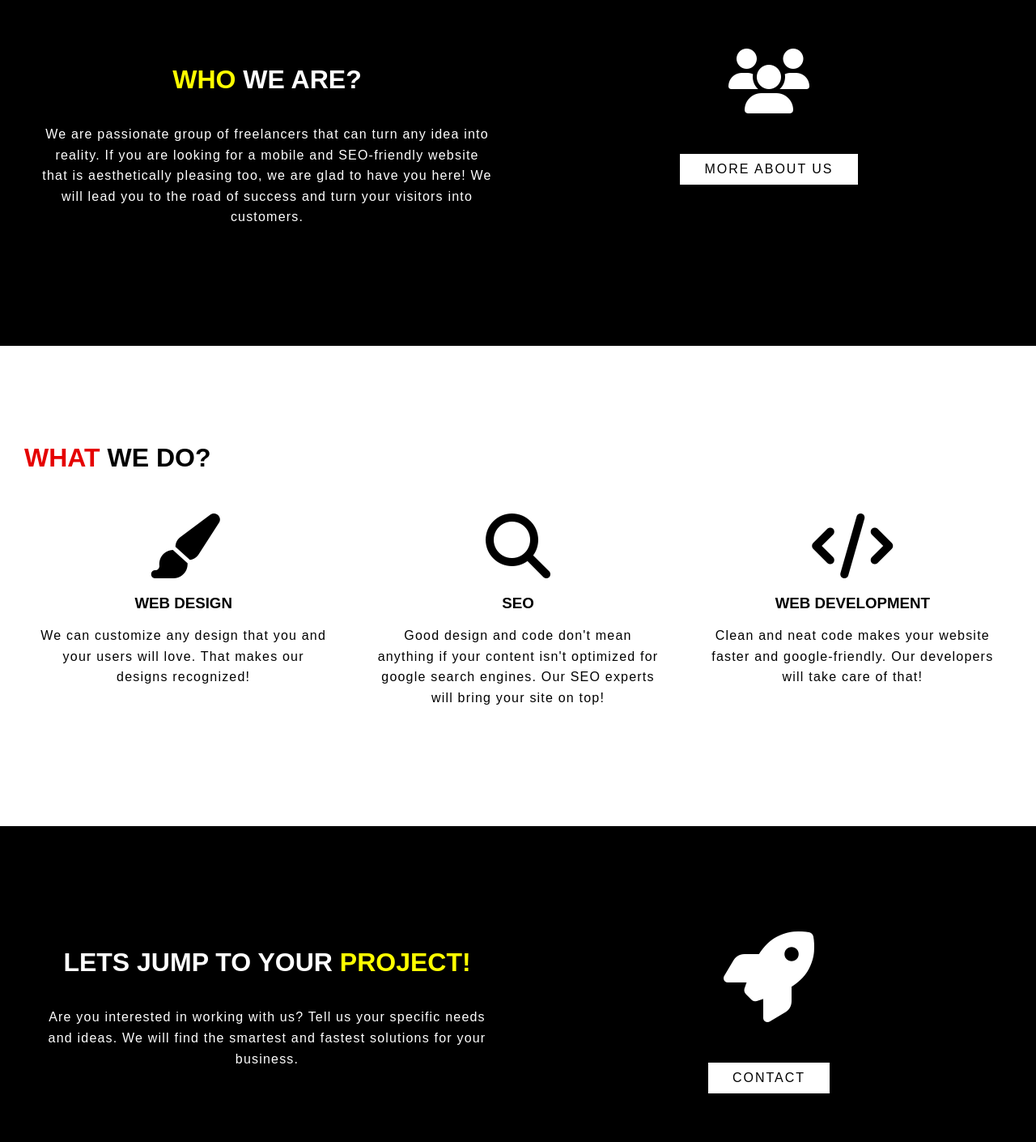
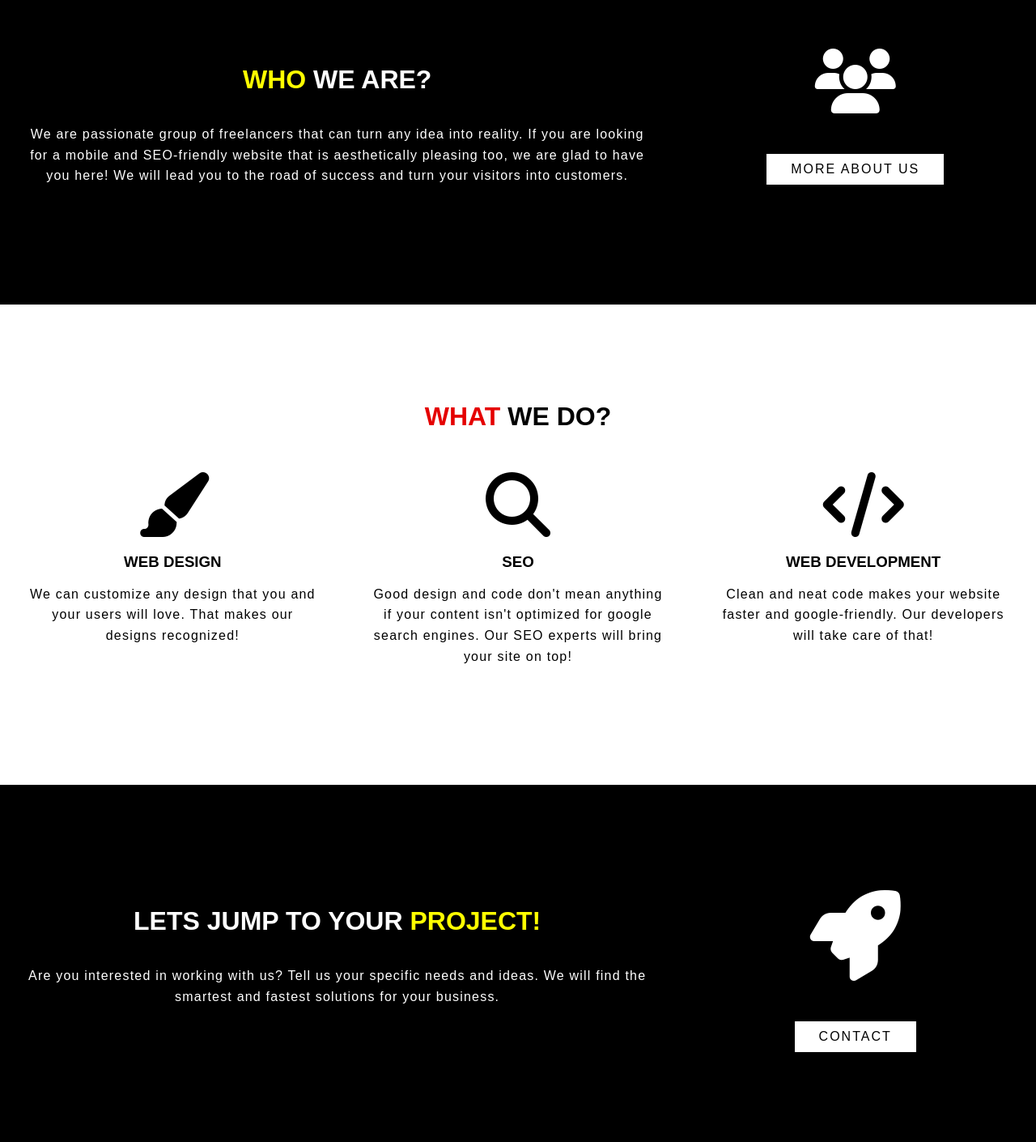
Before and after one commit to maddog-mkd/newSite, a plain HTML site: page index.html in a window 1280 px wide. Shown: the part 870-2280 px from the top of the page at 81% size. Drawn offline with Linux system fonts and the light colour scheme.

Commit message:
update-stufff

```diff
--- a/css/mobile.css
+++ b/css/mobile.css
@@ -36,6 +36,7 @@
   /* ===== TESTIMONIAL ===== */
   .testimonial-container {
     padding: 20px 30px;
+    margin: 0 10px;
   }
 
   .fa-quote {
--- a/css/style.css
+++ b/css/style.css
@@ -275,7 +275,6 @@ a {
   flex-direction: column;
   align-items: center;
   justify-content: center;
-  /* max-width: 1600px; */
   margin: 0 auto;
   overflow-x: hidden;
 }
@@ -283,7 +282,7 @@ a {
 .wrap .box {
   background-color: var(--black);
   color: var(--white);
-  padding: 100px 20px;
+  padding: 100px 0;
   width: 100%;
   transform: translateX(400%);
   transition: transform 1s ease;
@@ -295,14 +294,27 @@ a {
   color: var(--black);
 }
 
+.wrap .box:last-child {
+  padding-bottom: 0;
+}
+
 .box.show {
   transform: translateX(0);
+}
+
+.wrap .box .boxes .box-one {
+  flex: 2;
+}
+
+.wrap .box .boxes .box-two {
+  flex: 1;
 }
 
 .wrap .box h2 {
   font-size: 2rem;
   text-transform: uppercase;
   padding: 20px 10px;
+  text-align: center;
 }
 
 .wrap .box h4 {
@@ -515,6 +527,11 @@ a {
   padding: 10px;
 }
 
+.map-contact-wrap .contact-form .bt {
+  width: 50%;
+  margin: 10px auto;
+}
+
 .map-contact-wrap .map {
   flex: 1;
   width: 100%;
--- a/index.html
+++ b/index.html
@@ -67,11 +67,11 @@
        <!-- Who Are We -->
         <section class="box">
             <div class="boxes">
-                <div>
+                <div class="box-one">
                     <h2><span class="special-1">who</span> we are?</h2>
                     <p>We are passionate group of freelancers that can turn any idea into reality. If you are looking for a mobile and SEO-friendly website that is aesthetically pleasing too, we are glad to have you here! We will lead you to the road of success and turn your visitors into customers.</p>
                 </div>
-                <div>
+                <div class="box-two">
                     <i class="fas fa-users fa-5x"></i>
                     <a href="#" class="btn-light">more about us</a>
                 </div>
@@ -103,16 +103,15 @@
         <!-- Lets Jump To Your Project -->
         <section class="box">
             <div class="boxes">
-                <div>
+                <div class="box-one">
                     <h2>lets jump to your <span class="special-1">project!</span></h2>
                     <p>Are you interested in working with us? Tell us your specific needs and ideas. We will find the smartest and fastest solutions for your business.</p>
                 </div>
-                <div>
+                <div class="box-two">
                     <i class="fas fa-rocket fa-7x"></i>
                     <button id="open-one" class="btn-light-hero">
                         contact
                     </button>
-                    <!-- <a href="#" id="open-one" class="btn-light-hero">contact</a> -->
                 </div>
             </div>
         </section>
@@ -169,7 +168,7 @@
                     <input class="input-field" type="text" name="full-name" placeholder="Full Name">
                     <input class="input-field" type="email" name="email" placeholder="Email Address">
                     <textarea class="message-field" name="message" placeholder="Enter Message" cols="30" rows="10"></textarea>
-                    <input class="btn-dark" type="submit" value="Submit">
+                    <input class="bt btn-dark" type="submit" value="Submit">
                 </form>
                 <iframe class="map" src="https://www.google.com/maps/embed?pb=!1m18!1m12!1m3!1d10731120.62305936!2d-93.70549345390084!3d48.95534244071361!2m3!1f0!2f0!3f0!3m2!1i1024!2i768!4f13.1!3m3!1m2!1s0x4cce05b25f5113af%3A0x70f8425629621e09!2sOntario%2C%20Canada!5e0!3m2!1sen!2smk!4v1621012167359!5m2!1sen!2smk" width="600" height="450" style="border:0;" allowfullscreen="" loading="lazy"></iframe>
             </div>
```
